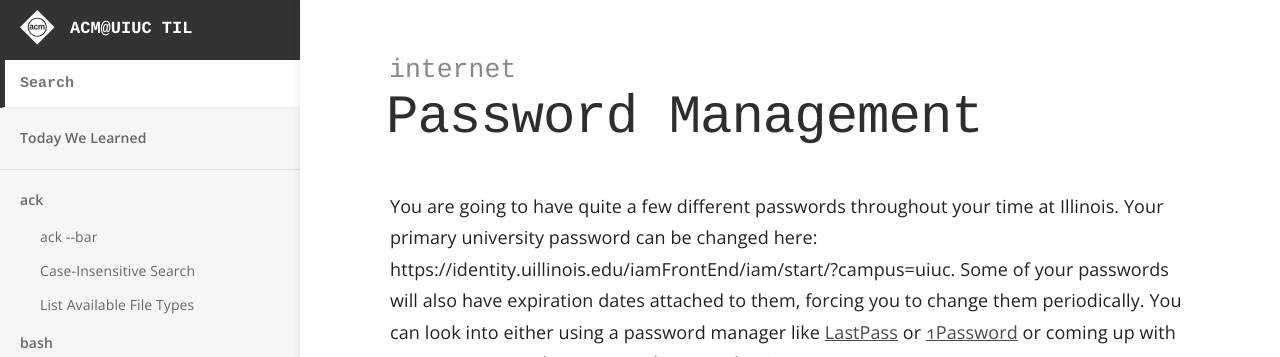
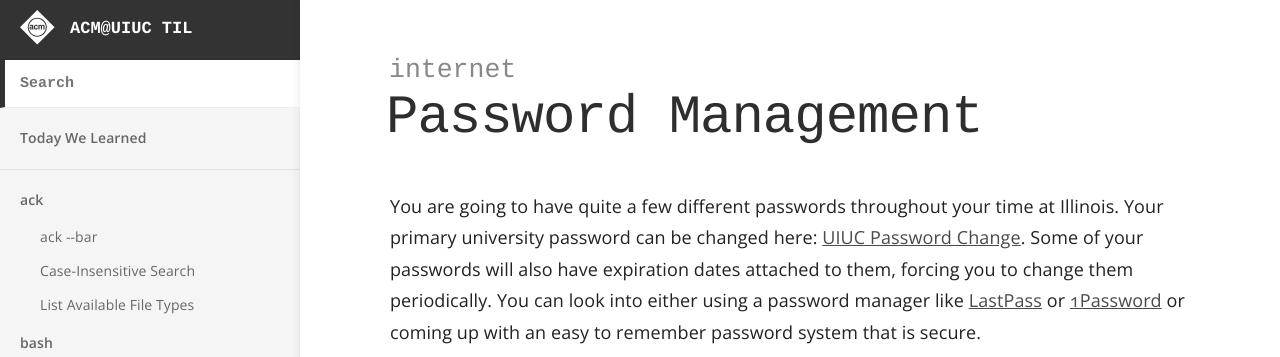
Before and after one commit to acm-uiuc/til, a Jekyll site: the page built from _til/internet/passwords.md, in a window 1280 px wide and 900 px high, cut to the strip 0-357 px from the top of the window. Built offline with Jekyll 4.4.1, drawn with Linux system fonts in a browser that asks for light colours.

Commit message:
Update passwords.md

```diff
--- a/_til/internet/passwords.md
+++ b/_til/internet/passwords.md
@@ -4,7 +4,7 @@ category: internet
 ---
 You are going to have quite a few different passwords throughout your
 time at Illinois. Your primary university password can be changed here:
-https://identity.uillinois.edu/iamFrontEnd/iam/start/?campus=uiuc. Some of
+[UIUC Password Change](https://identity.uillinois.edu/iamFrontEnd/iam/start/?campus=uiuc). Some of
 your passwords will also have expiration dates attached to them, forcing
 you to change them periodically. You can look into either using a password
 manager like [LastPass](https://lastpass.com/) or [1Password](https://agilebits.com/onepassword)
```
